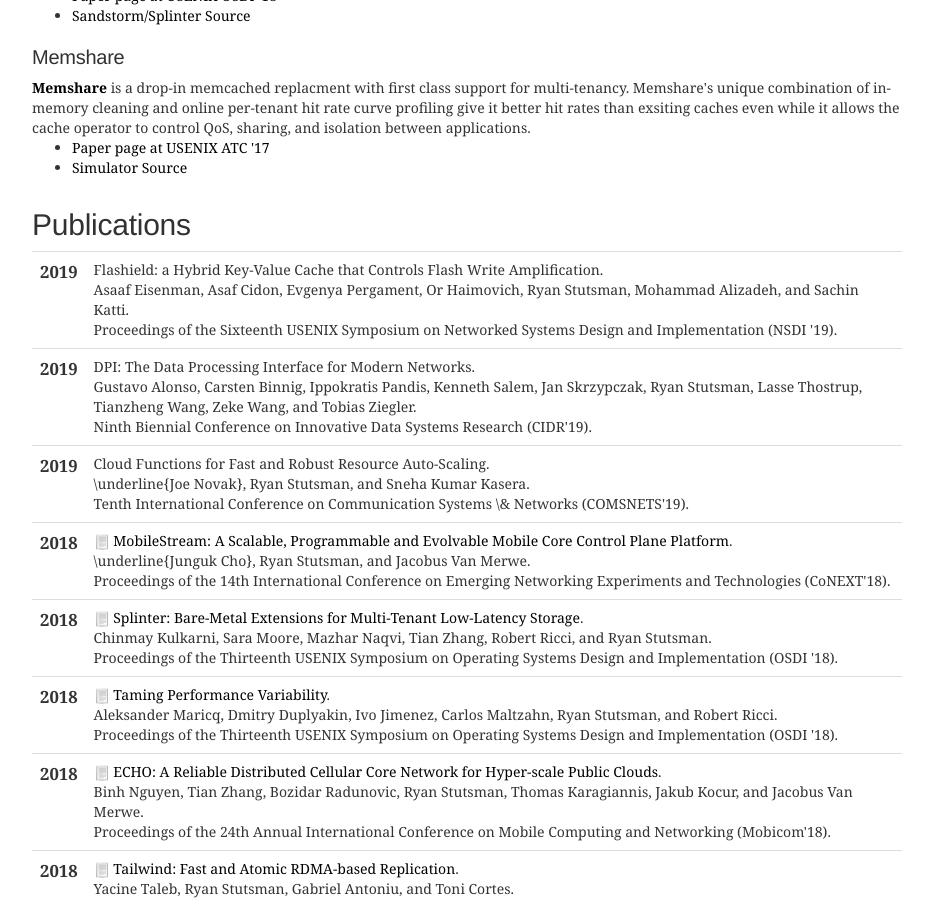
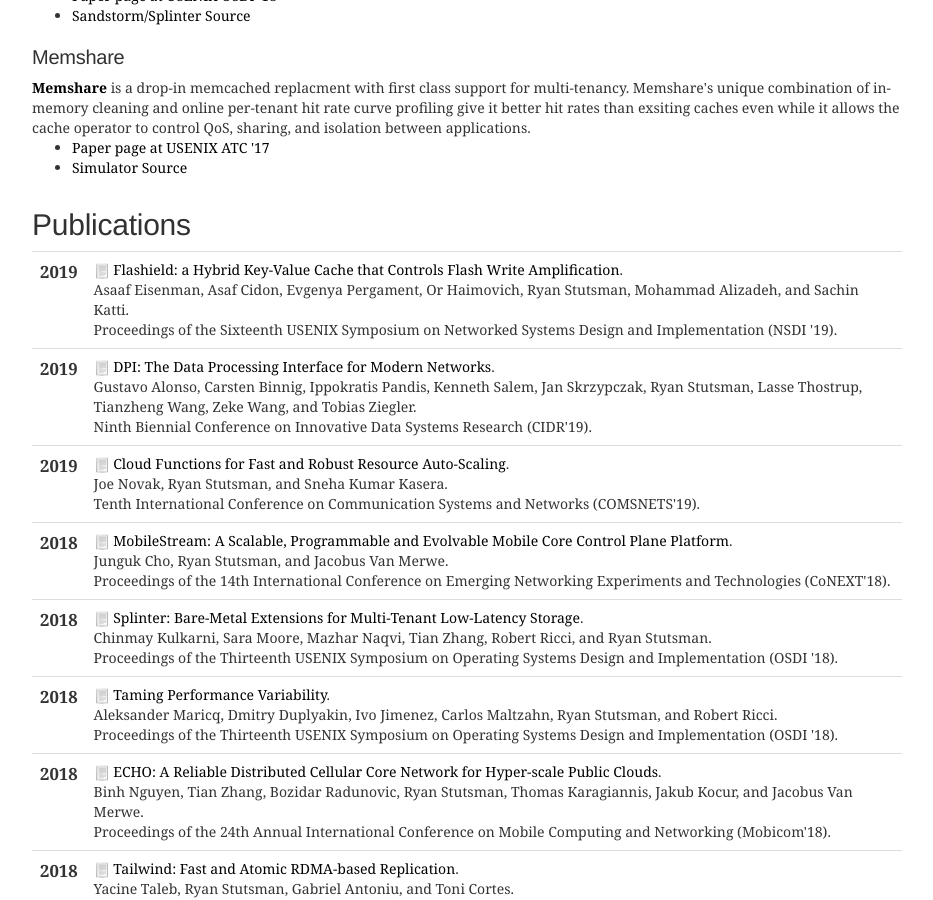
Before and after one commit to utah-scs/utah-scs.github.io, a Jekyll site: the page built from index.html, in a window 1280 px wide and 900 px high, scrolled down 848 px. Shown: the whole window, without its empty margins (173-1106 px from the left). Built offline with Jekyll 4.4.1, drawn with Linux system fonts in a browser that asks for light colours.

Commit message:
Add urls.

```diff
--- a/_includes/pubs.html
+++ b/_includes/pubs.html
@@ -11,7 +11,9 @@
 		</td>
 		<td class="publication">
 			<span class="pubtitle">
-				Flashield: a Hybrid Key-Value Cache that Controls Flash Write Amplification.
+				<img src="img/pdficon_small.png" width="16"
+					height="16" alt="PDF" />
+				<a href="https://www.usenix.org/conference/nsdi19/presentation/eisenman">Flashield: a Hybrid Key-Value Cache that Controls Flash Write Amplification</a>.
 			</span><br />
 			<span class="authors">
 				Asaaf Eisenman, Asaf Cidon, Evgenya Pergament, Or Haimovich, Ryan Stutsman, Mohammad Alizadeh, and Sachin Katti.
@@ -33,7 +35,9 @@
 		</td>
 		<td class="publication">
 			<span class="pubtitle">
-				DPI: The Data Processing Interface for Modern Networks.
+				<img src="img/pdficon_small.png" width="16"
+					height="16" alt="PDF" />
+				<a href="http://cidrdb.org/cidr2019/papers/p11-alonso-cidr19.pdf">DPI: The Data Processing Interface for Modern Networks</a>.
 			</span><br />
 			<span class="authors">
 				Gustavo Alonso, Carsten Binnig, Ippokratis Pandis, Kenneth Salem, Jan Skrzypczak, Ryan Stutsman, Lasse Thostrup, Tianzheng Wang, Zeke Wang, and Tobias Ziegler.
@@ -55,12 +59,14 @@
 		</td>
 		<td class="publication">
 			<span class="pubtitle">
-				Cloud Functions for Fast and Robust Resource Auto-Scaling.
+				<img src="img/pdficon_small.png" width="16"
+					height="16" alt="PDF" />
+				<a href="https://www.comsnets.org/archive/2019/technical_program.html">Cloud Functions for Fast and Robust Resource Auto-Scaling</a>.
 			</span><br />
 			<span class="authors">
-				\underline{Joe Novak}, Ryan Stutsman, and Sneha Kumar Kasera.
+				Joe Novak, Ryan Stutsman, and Sneha Kumar Kasera.
 			</span><br />
-			<span class="venuetype"></span><span class="venue">Tenth International Conference on Communication Systems \& Networks (COMSNETS'19)</span>.
+			<span class="venuetype"></span><span class="venue">Tenth International Conference on Communication Systems and Networks (COMSNETS'19)</span>.
 			<br />
 			<span class="links">
 			</span>
@@ -82,7 +88,7 @@
 				<a href="https://conferences2.sigcomm.org/co-next/2018/#!/accepted-papers">MobileStream: A Scalable, Programmable and Evolvable Mobile Core Control Plane Platform</a>.
 			</span><br />
 			<span class="authors">
-				\underline{Junguk Cho}, Ryan Stutsman, and Jacobus Van Merwe.
+				Junguk Cho, Ryan Stutsman, and Jacobus Van Merwe.
 			</span><br />
 			<span class="venuetype"></span><span class="venue">Proceedings of the 14th International Conference on Emerging Networking Experiments and Technologies (CoNEXT'18)</span>.
 			<br />
```
